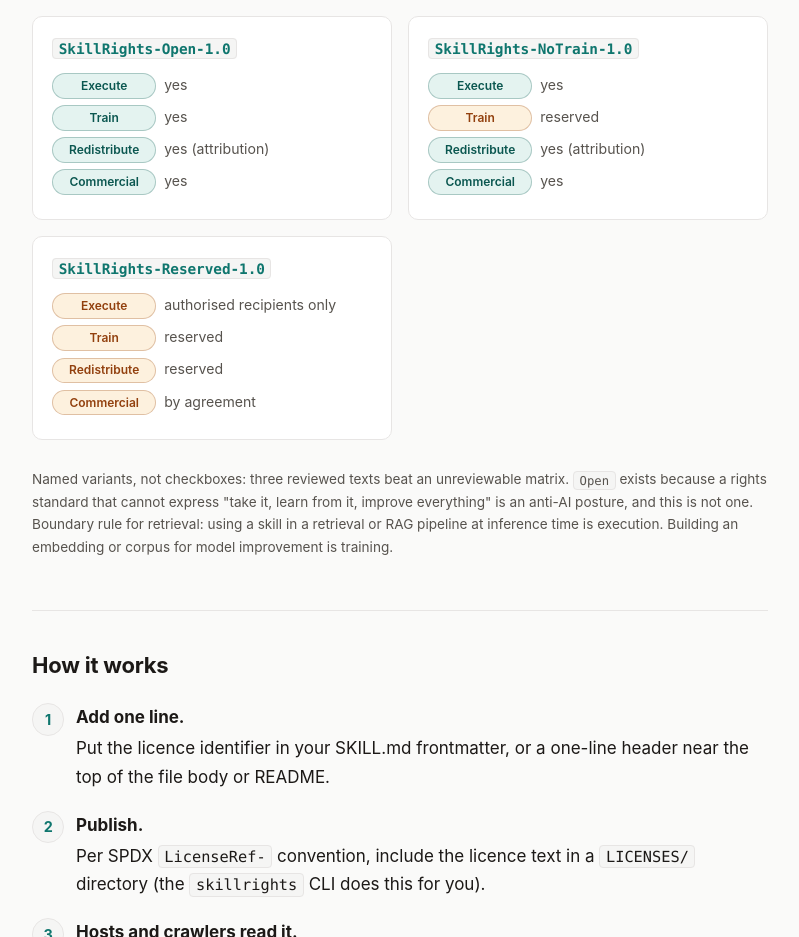
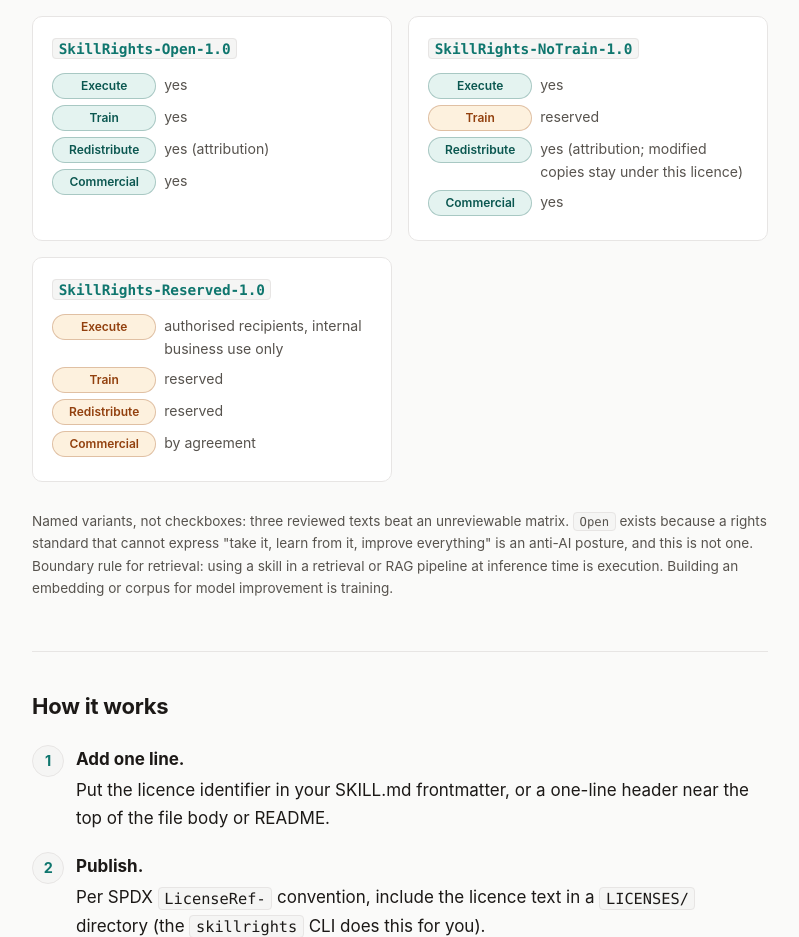
Before and after one commit to quoxai/skillrights, a plain HTML site: page site/index.html in a window 1280 px wide. Shown: the part 1360-2297 px from the top of the page, without its empty margins (52-851 px from the left). Drawn offline with Linux system fonts and the light colour scheme.

Commit message:
[skillrights] SR-RECON: licence cards surface NoTrain share-alike and Reserved internal-business scope (owner ruling)

```diff
--- a/site/index.html
+++ b/site/index.html
@@ -113,14 +113,14 @@ license: LicenseRef-SkillRights-NoTrain-1.0
         <ul class="perm-list">
           <li><span class="chip chip-allow">Execute</span> yes</li>
           <li><span class="chip chip-reserve">Train</span> reserved</li>
-          <li><span class="chip chip-allow">Redistribute</span> yes (attribution)</li>
+          <li><span class="chip chip-allow">Redistribute</span> yes (attribution; modified copies stay under this licence)</li>
           <li><span class="chip chip-allow">Commercial</span> yes</li>
         </ul>
       </div>
       <div class="licence-card">
         <h3><a href="/reserved/1.0/"><code class="inline">SkillRights-Reserved-1.0</code></a></h3>
         <ul class="perm-list">
-          <li><span class="chip chip-reserve">Execute</span> authorised recipients only</li>
+          <li><span class="chip chip-reserve">Execute</span> authorised recipients, internal business use only</li>
           <li><span class="chip chip-reserve">Train</span> reserved</li>
           <li><span class="chip chip-reserve">Redistribute</span> reserved</li>
           <li><span class="chip chip-reserve">Commercial</span> by agreement</li>
```
Also changed, not shown: site/spec/index.html (+3 -2 lines).
